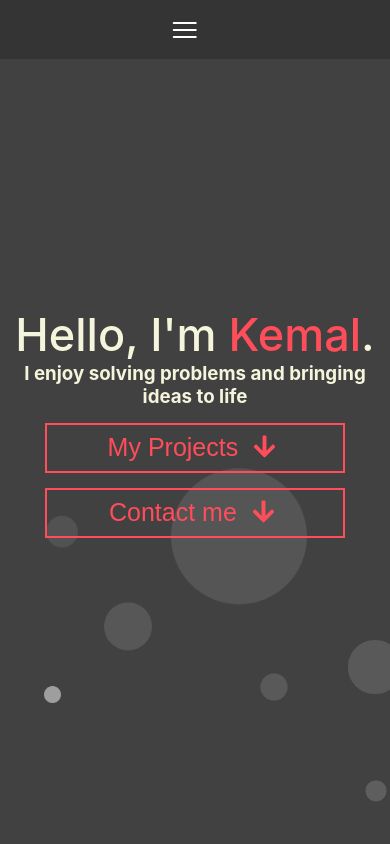
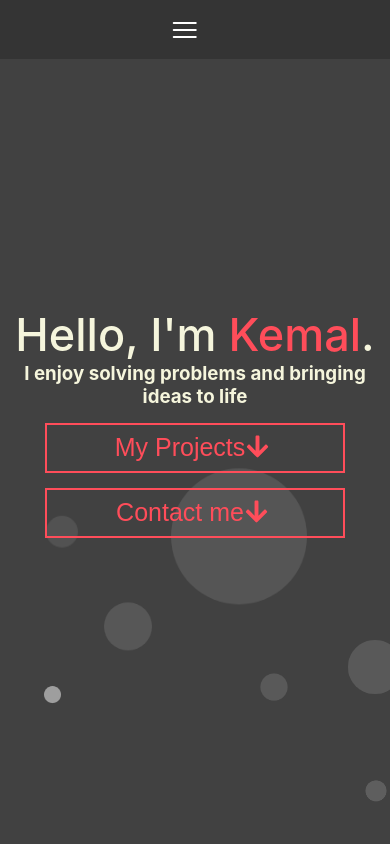
Before and after one commit to KemalYukselir/portfolio-website, a React (Create React App) app: page / in a window 390 px wide. Shown: the top 844 px of the page. Built offline with nearby package versions, Linux system fonts and the light colour scheme.

Commit message:
h3 width fix

```diff
--- a/src/App.css
+++ b/src/App.css
@@ -44,7 +44,6 @@ h1::after {
 
 h3 {
   display: flex;
-  width: 95%;
   color: beige;
 }
 
@@ -272,15 +271,11 @@ nav {
   border-color: #ff4d5a; /* Keeps border color consistent on hover */
 }
 
-.home-heading-section button span{
-  padding-right: 5%;
-}
-
 .home-section #primary-text {
   font-size: 20px;
   color: beige;
+}
 
-}
 .home-section p {
   margin-top: 3%;
 }
@@ -552,6 +547,10 @@ nav {
     transform: translateX(-90%) translateY(-10%); /* Center-align the box */
   }
 
+  h3 {
+    width: 95%;
+  }
+
   .navbar-menu-container {
     display: flex;
     width: 100%;
```
